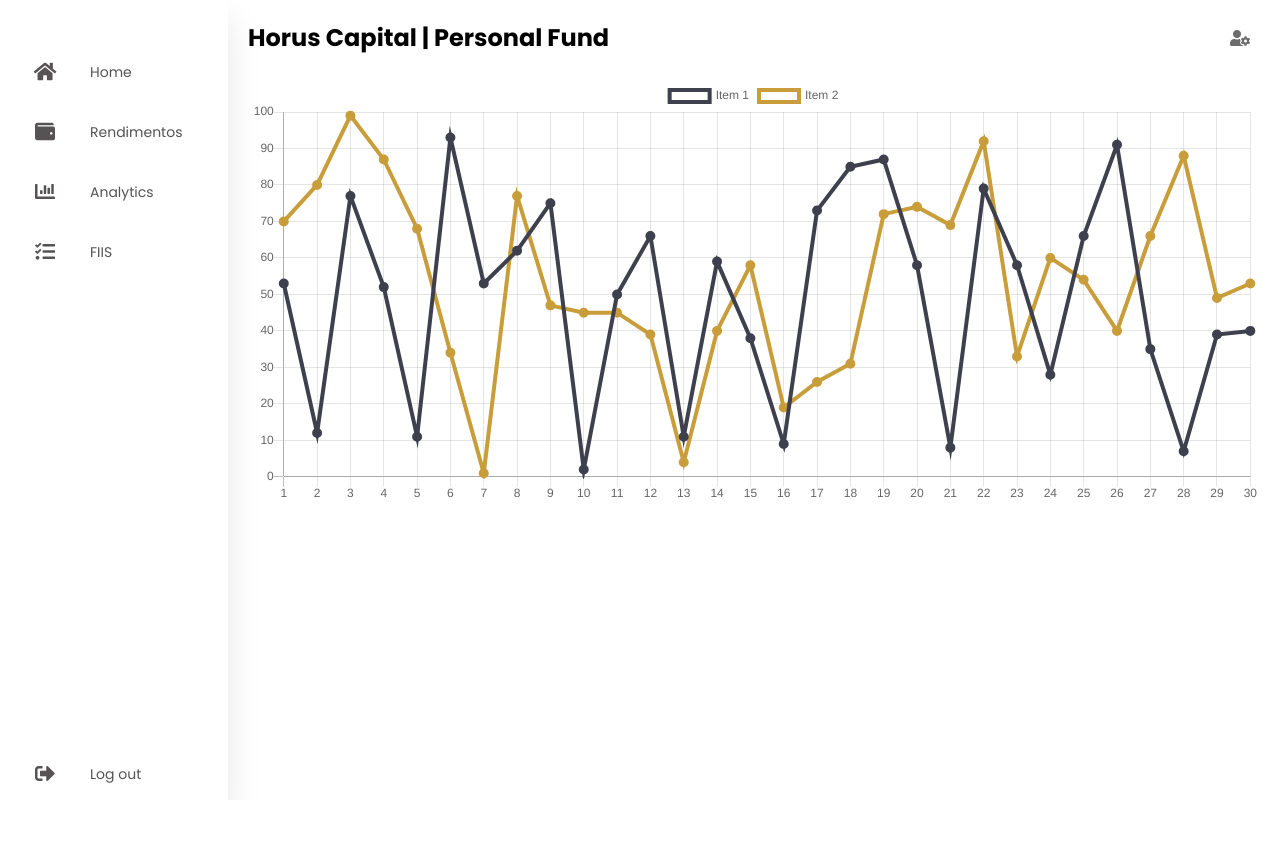
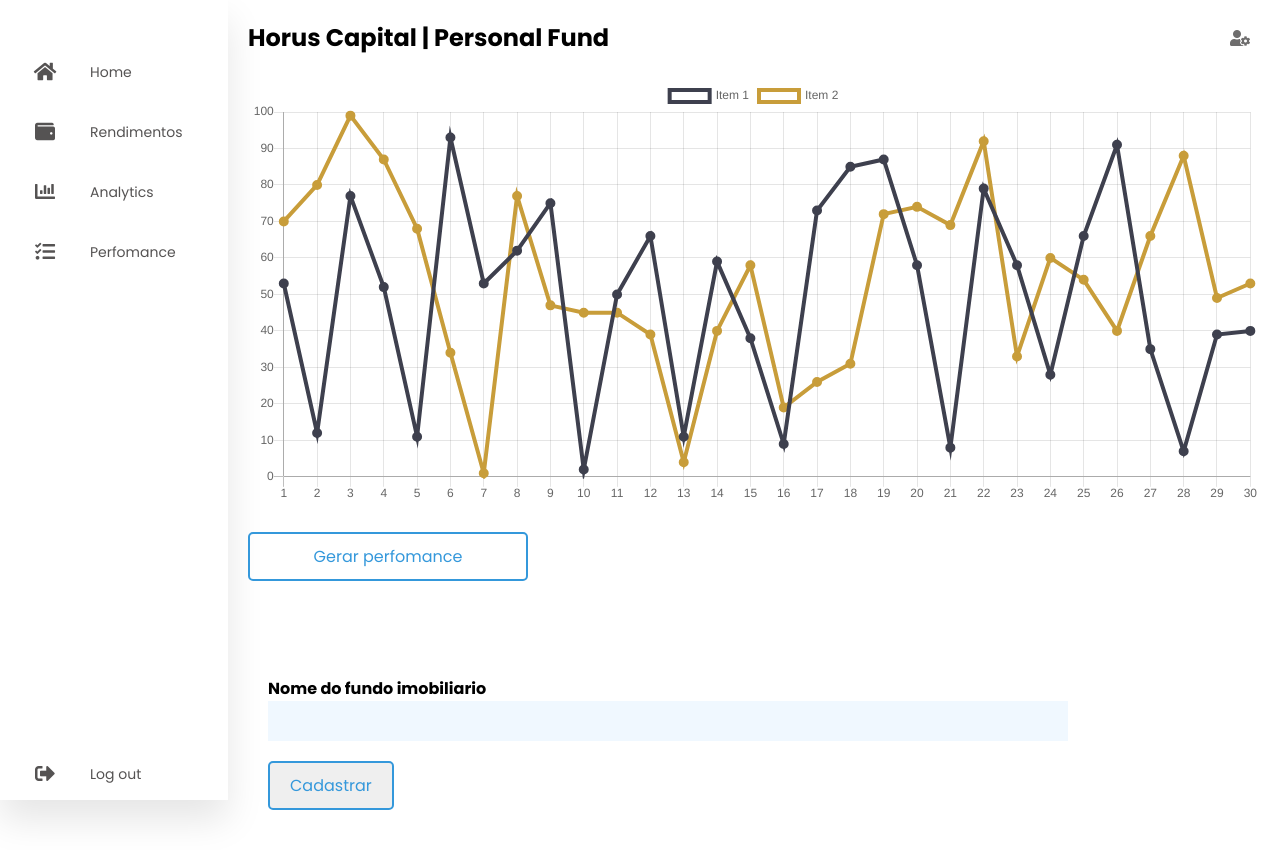
Before and after one commit to Jdalarmi/HorusCapital_Funds, a Django app: page /scraping/fiis/ in a window 1280 px wide. Before the commit the page ends 783 px from the top, so only its background shows below. Run offline with Django 5.2, Linux system fonts and the light colour scheme; some libraries are stand-ins or nearby versions.

Commit message:
:sparkles: feat: ajustando inputs para armazenar os fiis e depois fazer coleta de dados

```diff
--- a/templates/partials/base.html
+++ b/templates/partials/base.html
@@ -35,7 +35,7 @@
             </a></li>
             <li><a href="{% url "start-fiis" %}">
               <i class="fas fa-tasks"></i>
-              <span class="nav-item">FIIS</span>
+              <span class="nav-item">Perfomance</span>
             </a></li>
             {% comment %} <li><a href="">
               <i class="fas fa-cog"></i>
--- a/templates/scraping/start.html
+++ b/templates/scraping/start.html
@@ -1,8 +1,7 @@
 {% extends "partials/base.html" %}
-
-
-
+{% load static %}
 {% block content %}
+<link rel="stylesheet" href="{% static "css/value.css" %}">
 <section class="main">
     <div class="main-top">
       <h1>Horus Capital | Personal Fund</h1>
@@ -82,6 +81,30 @@
           }
         });
       </script>
+      </main>
+      <br>
+      <a class="button">Gerar perfomance</a>
+      <div class="container_values">
+        <form method="post" action="">
+        {% csrf_token %}
+            {% if messages %}
+            <ul class="messages">
+                {% for message in messages %}
+                    <li {% if message.tags %} class="{{ message.tags }}"{% endif %}>{{ message }}</li>
+                {% endfor %}
+            </ul>
+            {% endif %}
+            <br>
+            <br>
+            <div class="form-row">
+                <br>
+                <div class="col-md-4 mb-3">
+                    <label for="value">Nome do fundo imobiliario</label>
+                    <input type="text" class="form-control" id="value" name="value">
+                </div>
+            </div>
+            <button class="button" type="submit">Cadastrar</button>
+        </form>
+    </div>
 
-      </main>
 {% endblock %}
```
